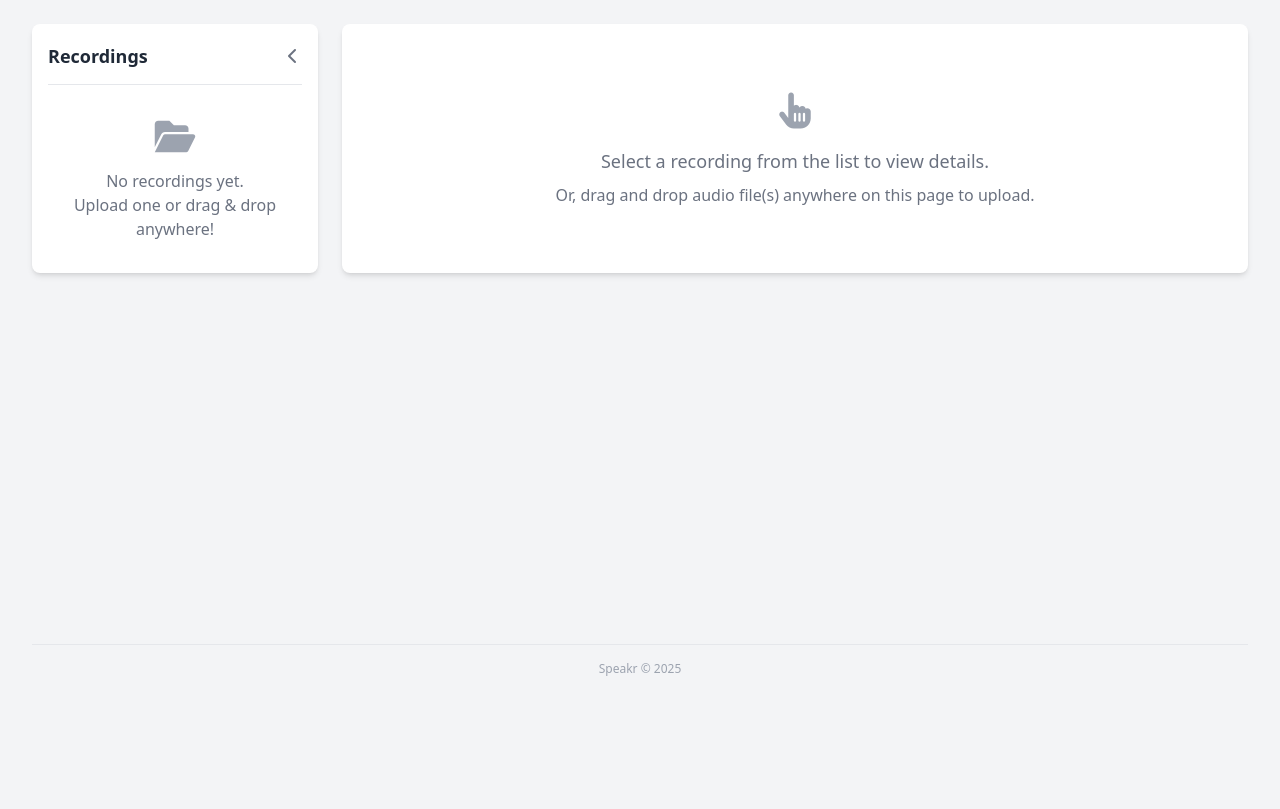
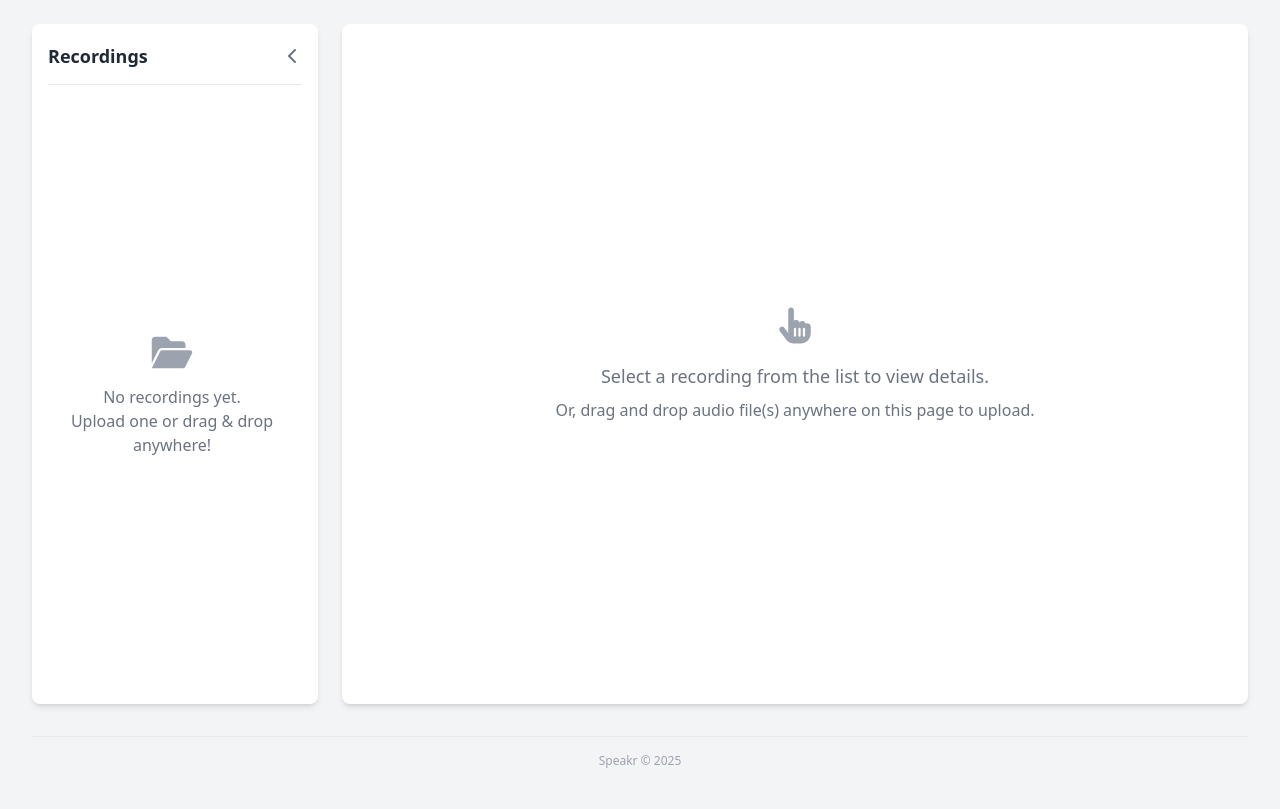
Before and after one commit to tanghui315/speakr-app, a Flask app: page / in a window 1280 px wide. Shown: the part 83-892 px from the top of the page. Before the commit the page ends 759 px from the top, so only its background shows below. Run offline with Flask 3, Linux system fonts and the light colour scheme; the visitor is signed in with stand-in values (Sample User, id 1); data that the repository does not hold is empty; parts of the project's set-up code (start-up, migrations or seed data) failed here and were passed over; some libraries are stand-ins or nearby versions.

Commit message:
sidebar height

```diff
--- a/templates/index.html
+++ b/templates/index.html
@@ -112,6 +112,27 @@
         html, body { height: 100%; margin: 0; }
         #app { min-height: 100%; display: flex; flex-direction: column; }
         main { flex-grow: 1; position: relative; }
+
+        /* Sidebar styles for fixed height and independent scrolling */
+        .sidebar-container {
+            max-height: 100vh;
+            height: calc(100vh - 120px); /* Adjust based on header/footer height */
+            position: sticky;
+            top: 0;
+            display: flex;
+            flex-direction: column;
+            overflow: hidden; /* Prevent overall sidebar overflow */
+        }
+
+        .sidebar-header {
+            flex-shrink: 0; /* Prevent header from shrinking */
+        }
+
+        .sidebar-content {
+            flex-grow: 1;
+            overflow-y: auto; /* Enable scrolling for content */
+            padding-right: 6px; /* Space for scrollbar */
+        }
         .progress-popup { position: fixed; bottom: 1rem; left: 1rem; z-index: 100; transition: all 0.3s ease-in-out; min-width: 300px; border-radius: 12px; overflow: hidden; }
         .progress-popup.minimized { transform: translateY(calc(100% - 45px)); }
         .progress-list-item { display: grid; grid-template-columns: auto 1fr auto; gap: 0.5rem; align-items: center; }
@@ -519,22 +540,22 @@
                 </button>
 
                 <div class="grid grid-cols-1 lg:grid-cols-4 gap-6 flex-grow">
-                    <div v-show="!isSidebarCollapsed" class="lg:col-span-1 bg-[var(--bg-secondary)] p-4 rounded-lg shadow-md flex flex-col relative">
-                         <div class="flex justify-between items-center mb-4 sticky top-0 bg-[var(--bg-secondary)] pb-3 border-b border-[var(--border-primary)]">
+                    <div v-show="!isSidebarCollapsed" class="lg:col-span-1 bg-[var(--bg-secondary)] p-4 rounded-lg shadow-md sidebar-container">
+                         <div class="flex justify-between items-center mb-4 sticky top-0 bg-[var(--bg-secondary)] pb-3 border-b border-[var(--border-primary)] sidebar-header">
                             <h3 class="text-lg font-semibold text-[var(--text-primary)]">Recordings</h3>
                             <button @click="toggleSidebar" class="p-1 rounded-full text-[var(--text-muted)] hover:bg-[var(--bg-tertiary)] dark:text-gray-400 dark:hover:bg-gray-700 transition-colors duration-200" :title="isSidebarCollapsed ? 'Show Sidebar' : 'Hide Sidebar'">
                                 <i class="fas fa-chevron-left"></i>
                              </button>
                         </div>
-                         <div v-if="isLoadingRecordings" class="text-center text-[var(--text-muted)] py-4">
+                         <div v-if="isLoadingRecordings" class="text-center text-[var(--text-muted)] py-4 sidebar-content">
                             <i class="fas fa-spinner fa-spin mr-2"></i> Loading recordings...
                         </div>
-                        <div v-else-if="recordings.length === 0 && uploadQueue.length === 0" class="text-center text-[var(--text-muted)] py-4 flex-grow flex flex-col items-center justify-center">
+                        <div v-else-if="recordings.length === 0 && uploadQueue.length === 0" class="text-center text-[var(--text-muted)] py-4 flex-grow flex flex-col items-center justify-center sidebar-content">
                              <i class="fas fa-folder-open text-4xl text-[var(--text-light)] mb-3"></i>
                             <p>No recordings yet.</p>
                             <p>Upload one or drag & drop anywhere!</p>
                         </div>
-                        <div v-else class="space-y-4 overflow-y-auto custom-scrollbar flex-grow pr-1">
+                        <div v-else class="space-y-4 custom-scrollbar sidebar-content">
                             <div v-for="group in groupedRecordings" :key="group.title" class="mb-3">
                                 <h4 class="font-medium text-[var(--text-muted)] text-xs uppercase tracking-wider mb-2 sticky top-0 bg-[var(--bg-secondary)] py-1">${ group.title }</h4>
                                 <ul class="space-y-1">
```
